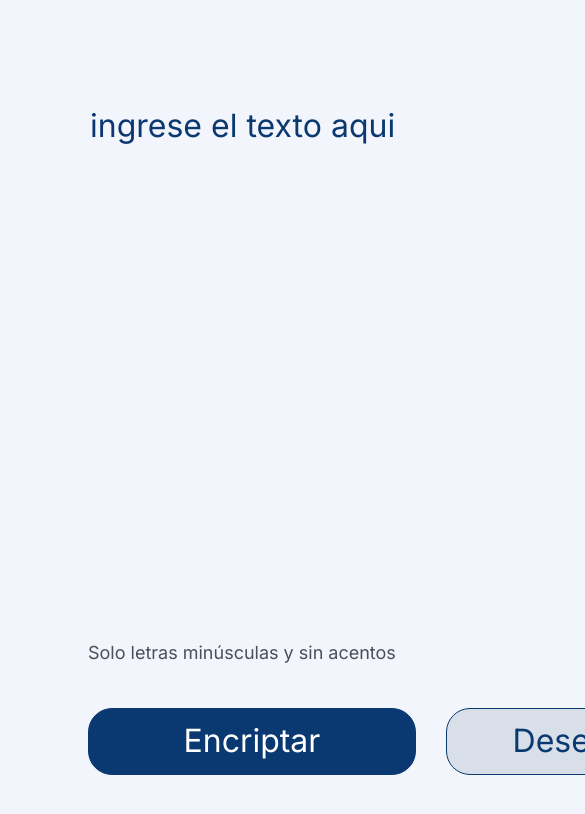
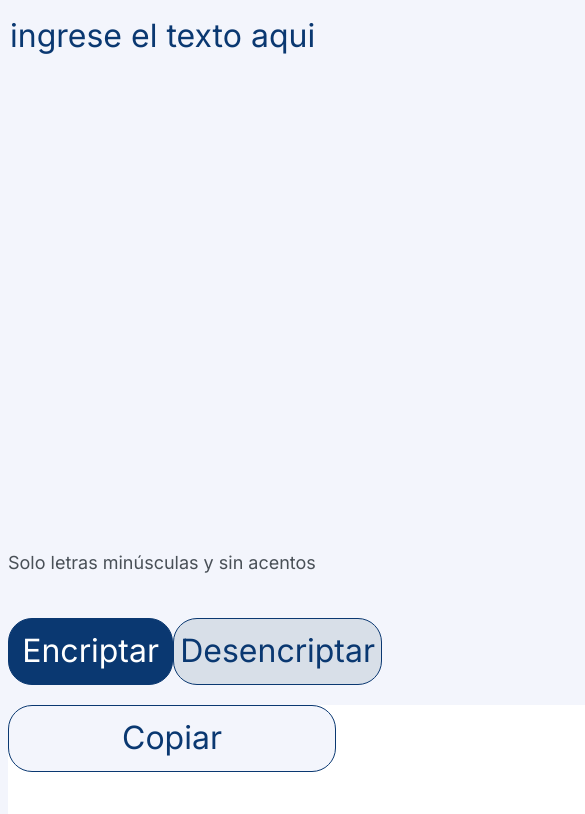
Before and after one commit to orlandocabralmtz/encriptador-alura-g7, a plain HTML site: page index.html in a window 390 px wide. Shown: the part 46-860 px from the top of the page, 585 px wide, since content can reach past the window. Drawn offline with Linux system fonts and the light colour scheme.

Commit message:
se agregan media queries al proyecto

```diff
--- a/index.html
+++ b/index.html
@@ -23,8 +23,8 @@
                 <button class="btn-desencriptar" onclick="btnDesencriptar()">Desencriptar</button>
             </div>
         </section>
-        <section>
-            <textarea class="mensaje" cols="20" rows="10"></textarea>
+        <section class="text-area-mensaje">
+            <textarea class="mensaje" cols="20" rows="14"></textarea>
             <div>
                 <button class="btn-copiar" onclick="btnCopiar()">Copiar</button>
             </div>
--- a/style.css
+++ b/style.css
@@ -40,6 +40,7 @@ main {
     background: white;
     background-image: url('imagenes/Muñeco.png');
     background-repeat: no-repeat;
+    background-position: 50% 30%;
     border: none;
     border-radius: 24px;
     color: #0A3871;
@@ -87,8 +88,8 @@ main {
     color: #0A3871;
     cursor: pointer;
     height: 67px;
-    margin-left: 108px;
-    margin-top: 402px;
+    margin-left: 140px;
+    margin-top: 696px;
     position: absolute;
     width: 328px;
 }
@@ -97,3 +98,58 @@ main {
     color: #495057;
     font-size: 18px;
 }
+
+
+.text-area-mensaje{
+    display: flex;
+}
+
+
+
+
+@media (max-width: 768px) {
+    main {
+        flex-direction: column;
+        margin-left: 0;
+    }
+
+    .text-area {
+        margin-top: 0;
+    }
+
+    .mensaje {
+        margin-left: 0;
+        margin-top: 20px;
+        background-image: none;
+        height: 150px;
+        width: 600px;
+    }
+
+    .botones {
+        margin-top: 20px;
+    }
+
+    .btn-desencriptar {
+        margin-left: 0;
+    }
+
+    .btn-copiar {
+        margin-left: 0;
+        margin-top: 20px;
+    ;
+    }
+}
+
+@media (max-width: 375px) {
+    .mensaje {
+        width: 350px;
+    }
+    .botones {
+        flex-direction: column;
+    }
+
+    /* desaparecer el boton copiar */
+    .btn-copiar {
+        display: none;
+    }
+}
```
